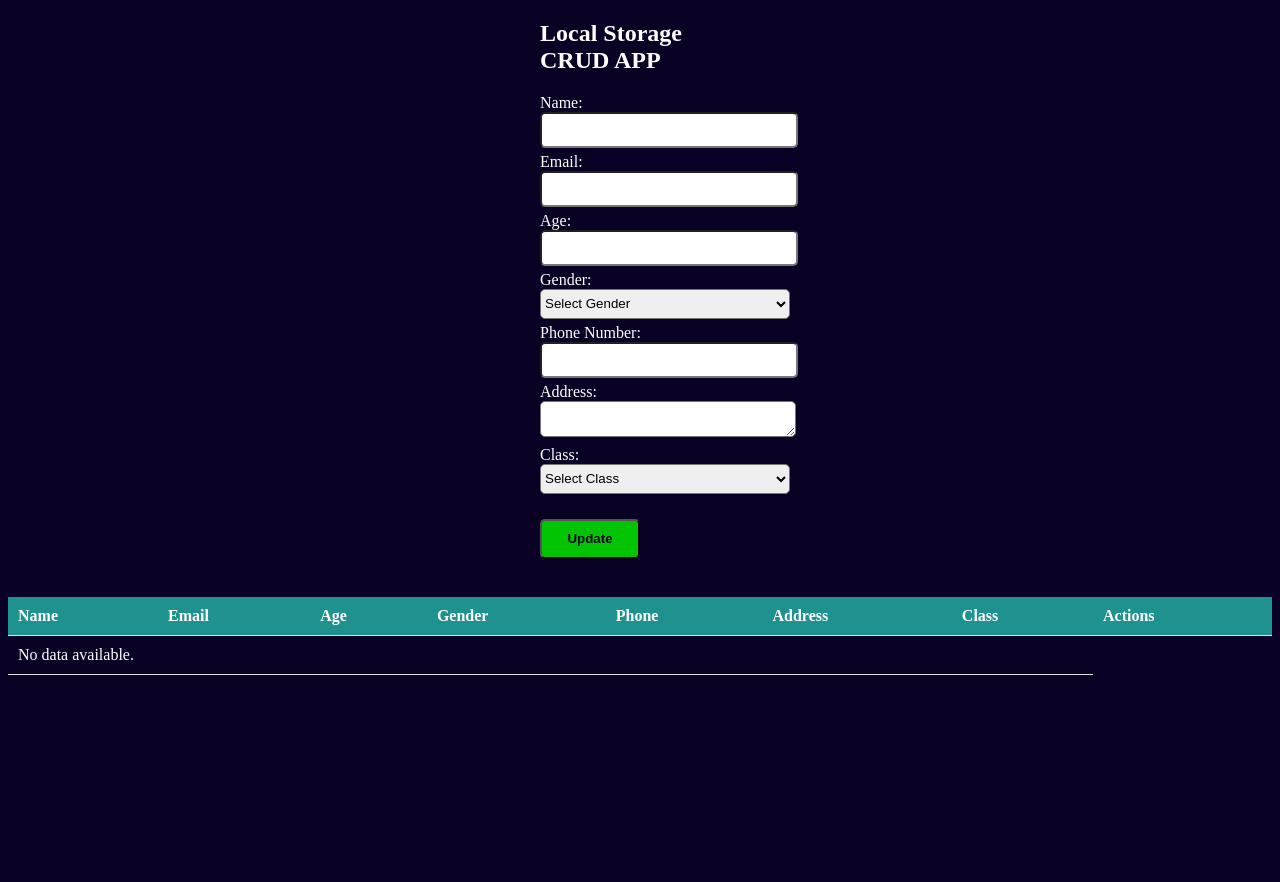
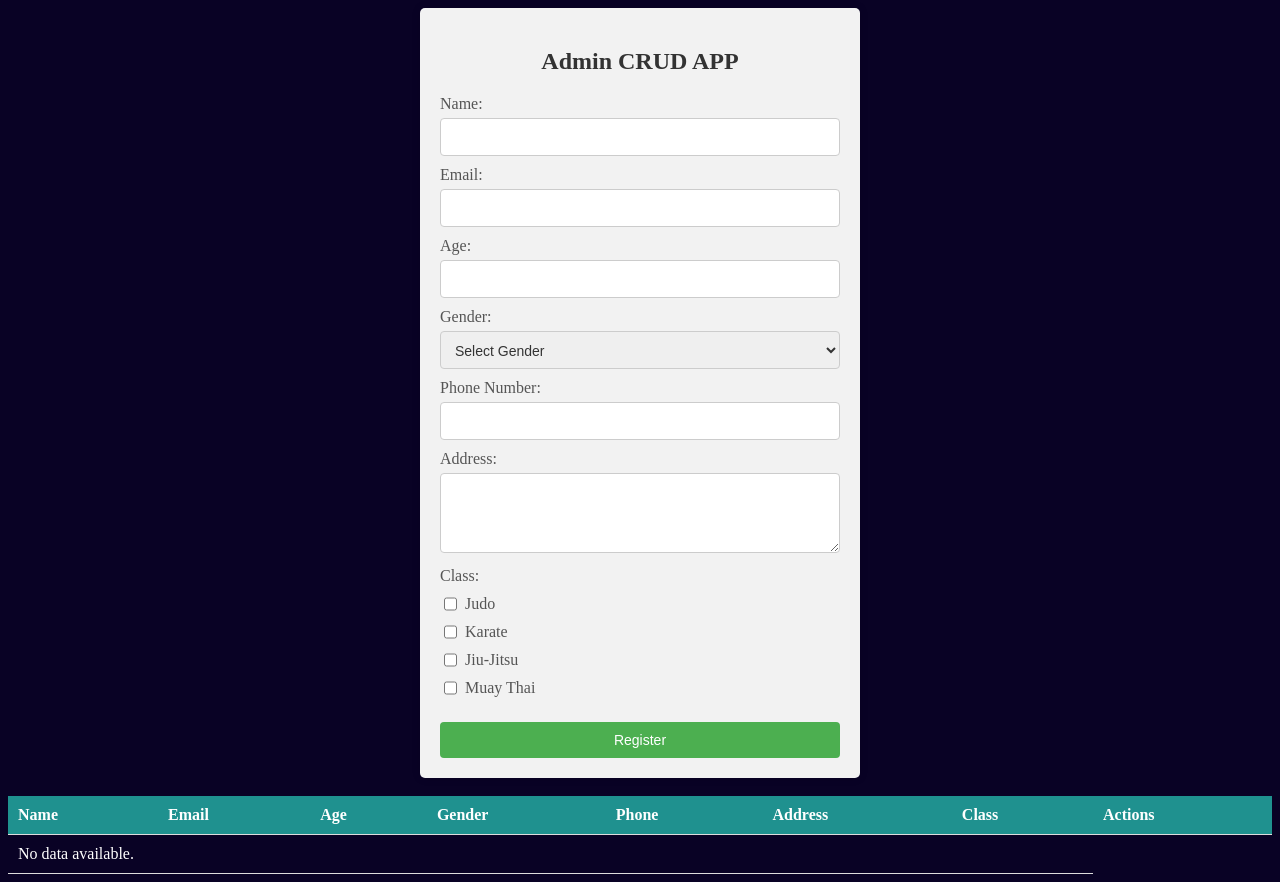
Before and after one commit to aungpyaesoneshan/DoBu_Martial_Arts, a website: page adminstrator/admin.html in a window 1280 px wide. Before the commit the page ends 800 px from the top, so only its background shows below. Drawn offline with nearby package versions, Linux system fonts and the light colour scheme.

Commit message:
update form design in adminstrator page

```diff
--- a/adminstrator/admin.html
+++ b/adminstrator/admin.html
@@ -10,8 +10,10 @@
     <script src="scriptForAdmin.js"></script>
 </head>
 <body>
-  <div id="registration-form">
-    <h2>Local Storage CRUD APP</h2>
+  <!-- Register Form -->
+
+  <form id="registration-form" class="content">
+    <h2>Admin CRUD APP</h2>
     <div>
       <label for="name">Name:</label>
       <input type="text" id="name" name="name" required>
@@ -43,20 +45,30 @@
     </div>
     <div>
       <label for="class">Class:</label>
-      <select id="class" name="class" required>
-        <option value="">Select Class</option>
-        <option value="Judo">Judo</option>
-        <option value="Karate">Karate</option>
-        <option value="Jiu-Jitsu">Jiu-Jitsu</option>
-        <option value="Muay Thai">Muay Thai</option>
+      <div class="checkbox-group" id="class">
+        <div>
+          <input type="checkbox" id="judo" name="class[]" value="Judo">
+          <label for="judo">Judo</label>
+        </div>
+        <div>
+          <input type="checkbox" id="karate" name="class[]" value="Karate">
+          <label for="karate">Karate</label>
+        </div>
+        <div>
+          <input type="checkbox" id="jiujitsu" name="class[]" value="Jiu-Jitsu">
+          <label for="jiujitsu">Jiu-Jitsu</label>
+        </div>
+        <div>
+          <input type="checkbox" id="muaythai" name="class[]" value="Muay Thai">
+          <label for="muaythai">Muay Thai</label>
+        </div>
+      </div>
+    </div>
 
-      </select>
+    <div>
+      <input id="update-btn" onclick="createData()" class="submit-btn" type="submit" value="Register">
     </div>
-    <div>
-      <!-- <button id="register-btn" onclick="createData()">Register</button> -->
-      <button id="update-btn" onclick="createData()">Update</button>
-    </div>
-  </div>
+</form>
   <br>
     <div id="data-display">
         <table class="data-table">
--- a/adminstrator/scriptForAdmin.js
+++ b/adminstrator/scriptForAdmin.js
@@ -48,9 +48,11 @@ function createData() {
   var gender = $("#gender").val();
   var phone = $("#phone").val();
   var address = $("#address").val();
-  var classOption = $("#class").val();
+  var classOption = $("input[name='class[]']:checked").map(function() {
+    return $(this).val();
+  }).get();
 
-  // Form validation
+ // form validator
 if (name === '' || !(isNaN(name))) {
   alert("Name is required and should not include characters");
   return;
@@ -71,8 +73,8 @@ function createData() {
   return;
 }
 
-  if (classOption === '') {
-    alert("Class option is required");
+if (classOption === null||classOption.length === 0) {
+  alert("Please select at least one class");
   return;
 }
 
--- a/adminstrator/styleForAdmin.css
+++ b/adminstrator/styleForAdmin.css
@@ -3,30 +3,83 @@ body{
   color: white;
 }
 /* form */
-#registration-form{
-  width: 200px;
-  margin: auto;
+/* Form container */
+form {
+  max-width: 400px;
+  margin: 0 auto;
+  padding: 20px;
+  background-color: #f2f2f2;
+  border-radius: 5px;
+  box-shadow: 0 0 10px rgba(0, 0, 0, 0.1);
 }
-#registration-form input,#registration-form textarea,#registration-form select{
-  width: 250px;
-  height: 30px;
-  border-radius: 5px;
+
+/* Form title */
+form h2 {
+  text-align: center;
+  margin-bottom: 20px;
+  color: #333;
+}
+
+/* Form fields */
+form label {
+  display: block;
+  margin-top: 10px;
   margin-bottom: 5px;
+  color: #555;
 }
-form select{
-  width: 257px;
+
+form input[type="text"],
+form input[type="email"],
+form input[type="number"],
+form input[type="tel"],
+form select,
+form textarea {
+  width: 100%;
+  padding: 10px;
+  border: 1px solid #ccc;
+  border-radius: 4px;
+  box-sizing: border-box;
+  font-family: Arial, sans-serif;
+  font-size: 14px;
+  color: #333;
+}
+
+form textarea {
+  height: 80px;
+}
+
+form select {
   height: 38px;
 }
-#register-btn,#update-btn,.edit,.delete{
-  width: 100px;
-  height: 40px;
-  margin: 20px 0;
-  color: rgb(4, 6, 35);
-  font-weight: bolder;
-  border-radius: 5px;
+
+
+/* Submit button */
+form .submit-btn {
+  display: block;
+  width: 100%;
+  padding: 10px;
+  margin-top: 20px;
+  background-color: #4caf50;
+  color: #fff;
+  border: none;
+  border-radius: 4px;
+  cursor: pointer;
+  font-family: Arial, sans-serif;
+  font-size: 14px;
 }
-#update-btn{
-  background-color: rgb(2, 196, 2);
+
+form .submit-btn:hover {
+  background-color: #45a049;
+}
+
+/* checkbox */
+.checkbox-group div {
+  display: flex;
+  margin-right: 20px;
+}
+.checkbox-group div label{
+  margin-left: 5px;
+  margin-top: 5px;
 }
 .edit{
 background-color:yellow;
@@ -35,7 +88,16 @@ margin-right: 15px;
 .delete{
   background-color: red;
 }
-.submit-btn:hover,.edit:hover,.delete:hover{
+.edit,.delete{
+  width: 80px;
+  height: 35px;
+  border-radius: 5px;
+  color: rgb(11, 9, 42);
+  font-weight: bolder;
+  border: none;
+  cursor: pointer;
+}
+.edit:hover,.delete:hover{
   transform: scale(1.1);
 }
 /* table */
```
Also changed, not shown: index.html (+1 -1 lines). Lines whose indentation alone changed are shown as unchanged.
